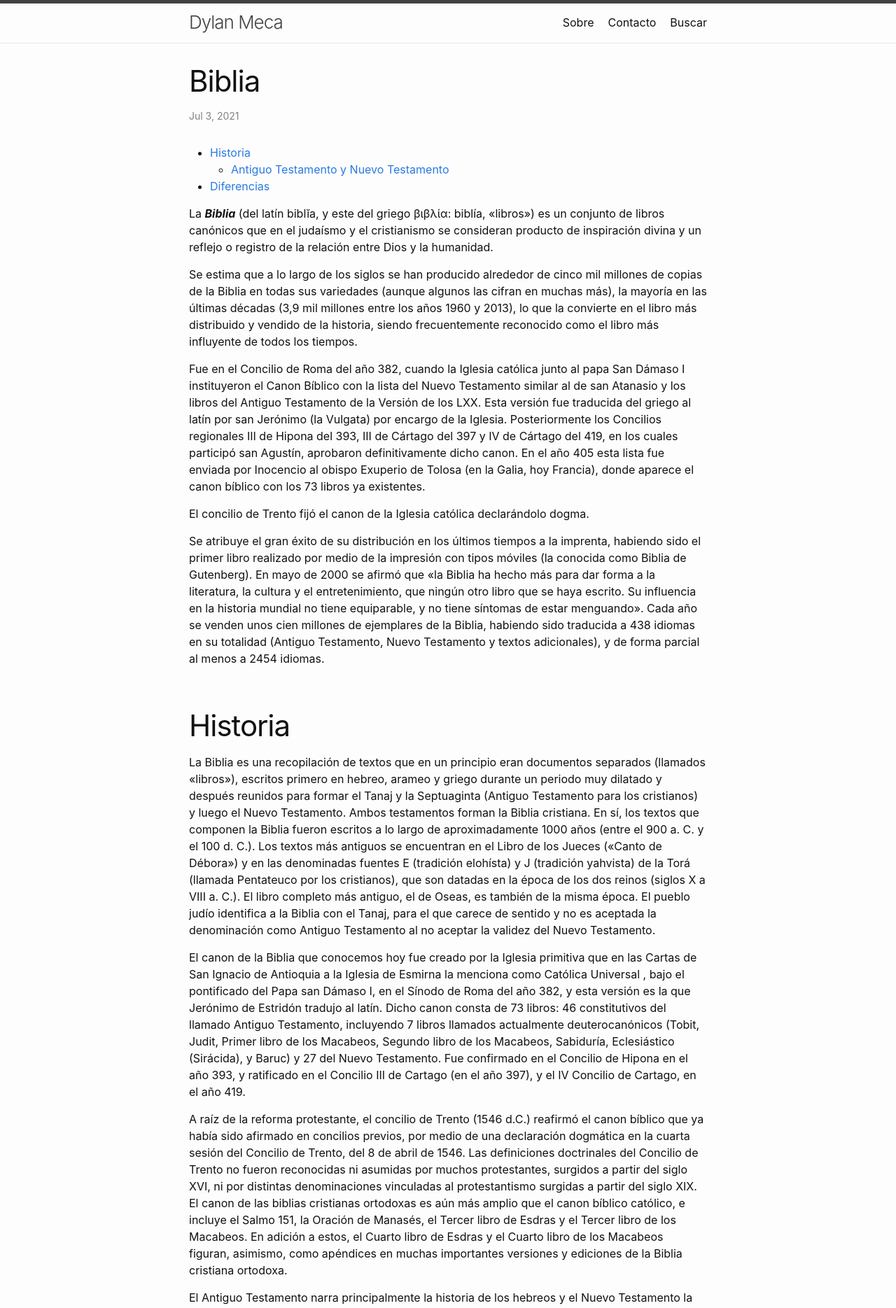
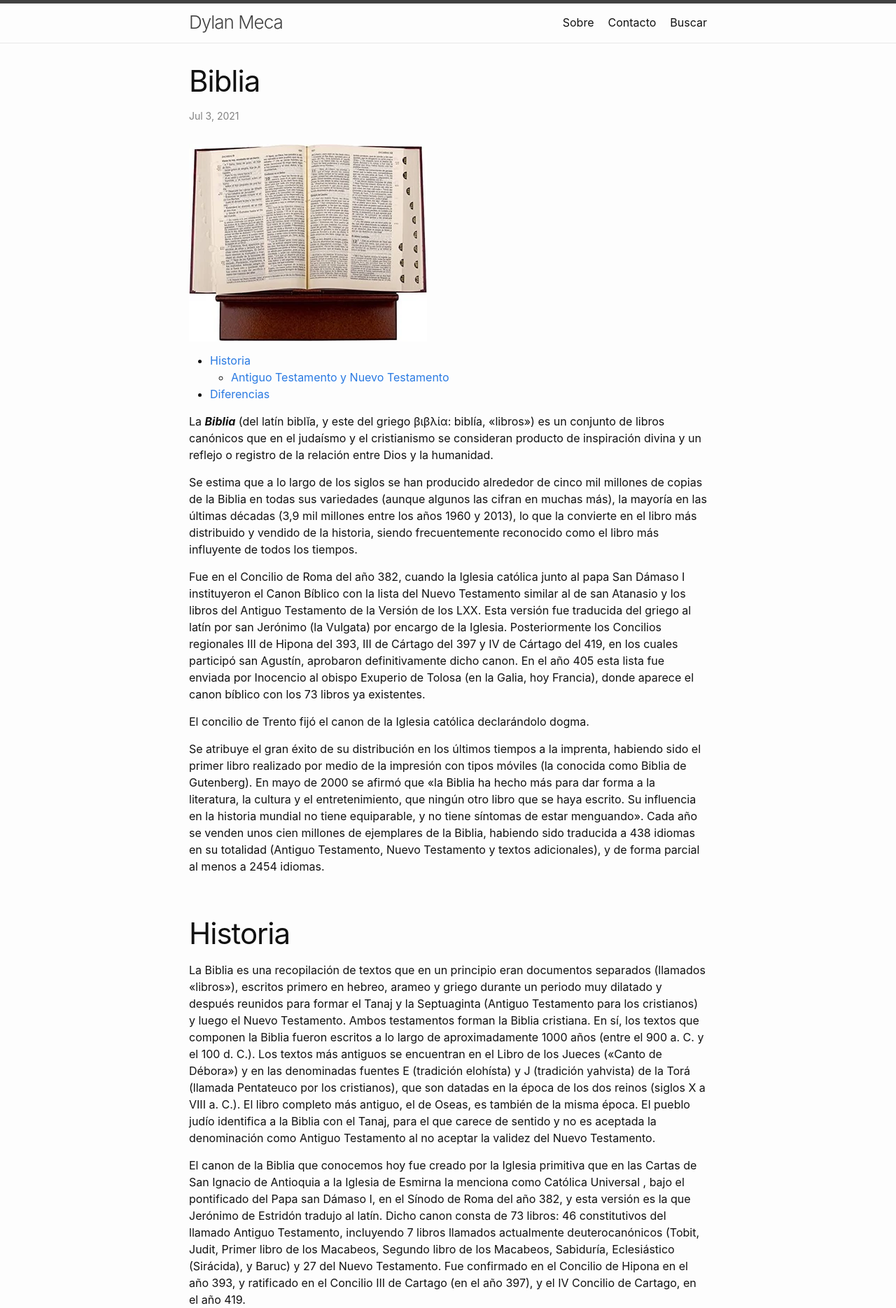
Before and after one commit to dylanmeca/dylanmeca.github.io, a Jekyll site: the page built from _posts/2021-07-03-Biblia.md, in a window 1280 px wide. Shown: the top 1869 px of the page at 70% size. Built offline with Jekyll 4.4.1, drawn with Linux system fonts in a browser that asks for light colours; a script that is not in the unit is left out; comment, search, counter and statistics services are not loaded.

Commit message:
Update 2021-07-03-Biblia.md

```diff
--- a/_posts/2021-07-03-Biblia.md
+++ b/_posts/2021-07-03-Biblia.md
@@ -16,6 +16,8 @@ keywords:
     - que es
     - que es la biblia
 ---
+
+![Biblia](https://dylan14567.github.io/assets/img/Biblia.jpg)
 
 - [Historia](#historia)
    - [Antiguo Testamento y Nuevo Testamento](#antiguo-testamento-y-nuevo-testamento)
```
